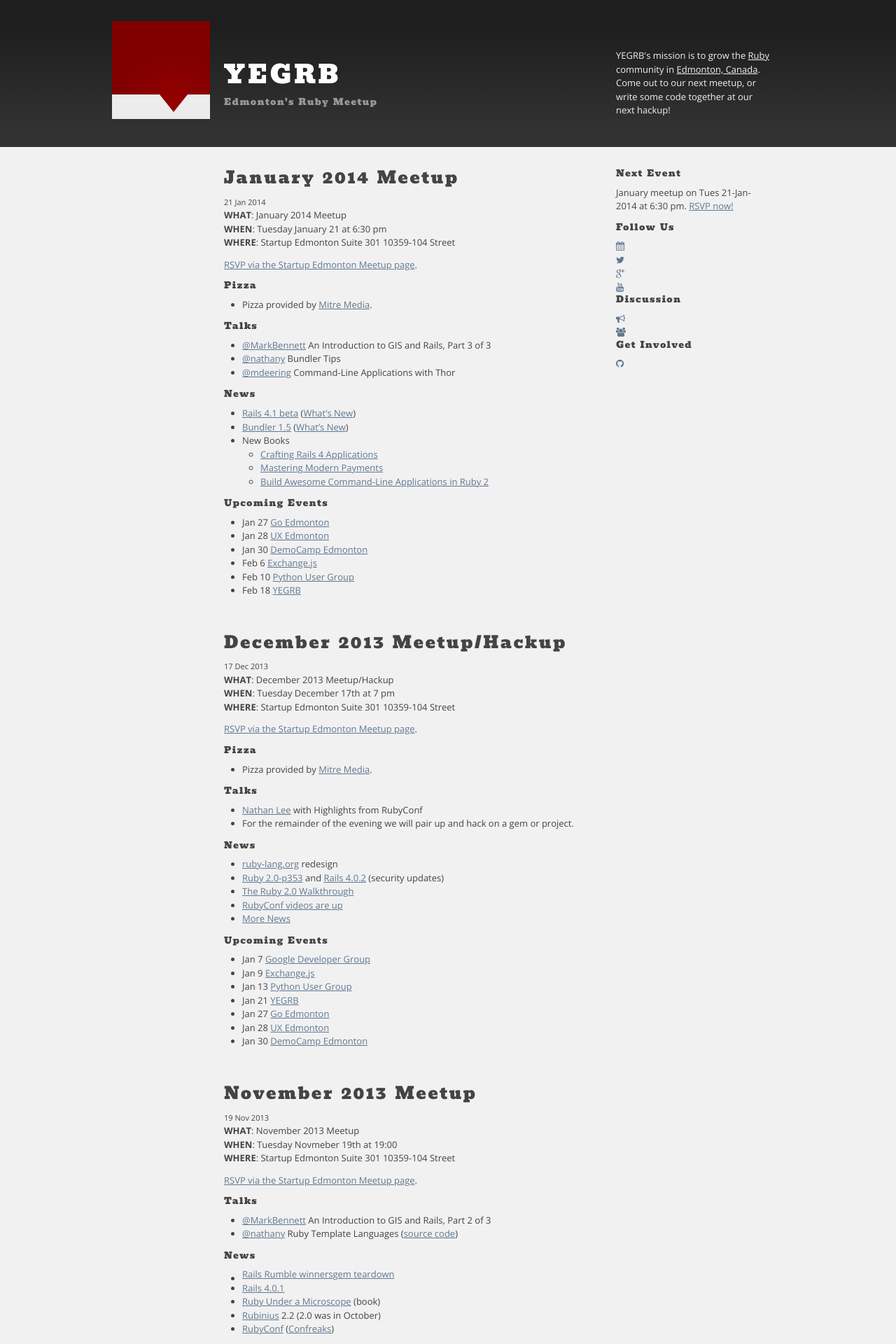
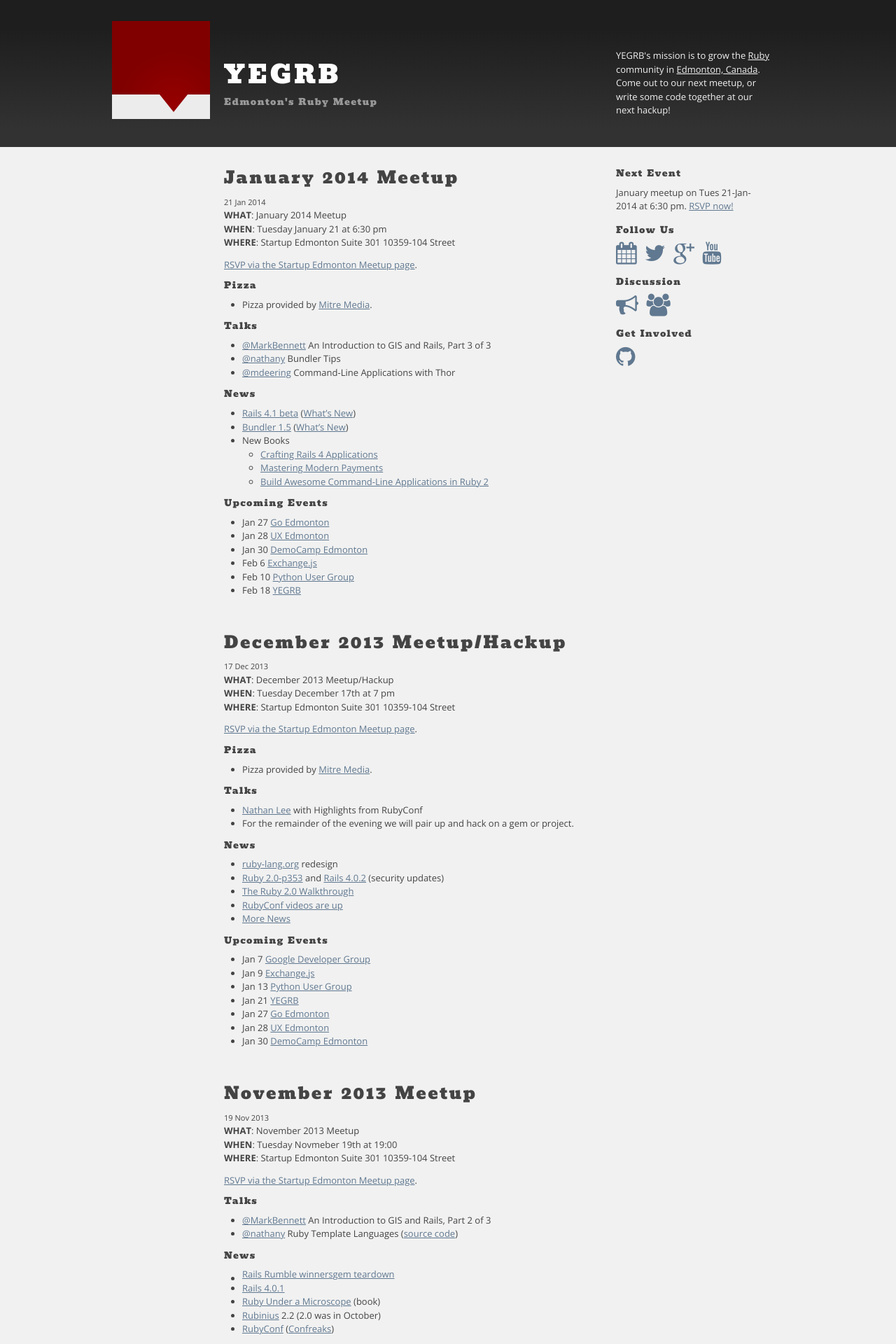
Before and after one commit to yegrb/yegrb.github.io, a Jekyll site: the page built from index.html, in a window 1280 px wide. Shown: the top 1920 px of the page at 70% size. Built offline with Jekyll 4.4.1, drawn with Linux system fonts in a browser that asks for light colours; nearby versions of some CDN libraries; Markdown is read by kramdown in place of the engine named in the settings; the list of posts is cut into pages by our own code; comment, search, counter and statistics services are not loaded.

Commit message:
style css for social icons
whoops, edited the _site version by accident

```diff
--- a/css/style.css
+++ b/css/style.css
@@ -514,3 +514,17 @@ body {
 .container_12 .pull_11 {
 	left:-880px;
 }
+
+
+nav.horizontal li {
+  display: inline-block;
+}
+
+nav h2 {
+  margin-top: 1rem;
+}
+
+i.fa {
+  font-size: 2rem;
+  margin-right: 0.5rem;
+}
```
